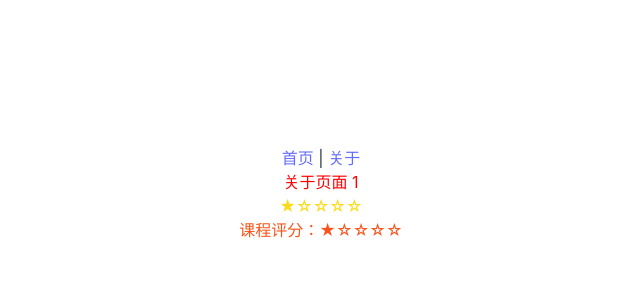
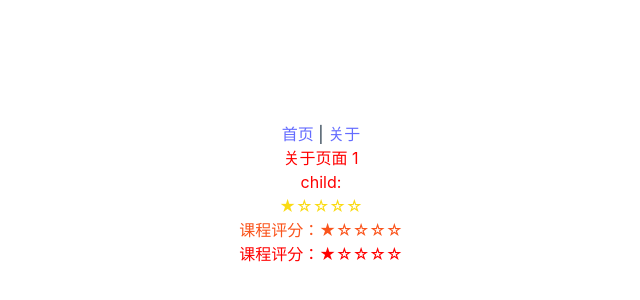
Before and after one commit to liuwenlong916/geek-admin, a Vue app: page /#/about in a window 1280 px wide. Shown: the part 206-506 px from the top of the page, without its empty margins (319-959 px from the left). Built offline with nearby package versions, Linux system fonts and the light colour scheme.

Commit message:
mini-vuex

```diff
--- /dev/null
+++ b/src/components/Count/child.vue
@@ -0,0 +1,14 @@
+<template>
+  <div>child:{{ count }}</div>
+</template>
+
+<script setup>
+import { computed } from 'vue'
+// import { useStore } from 'vuex'
+import { useStore } from '../../store/gvuex'
+let store = useStore()
+let count = computed(() => {
+  return store.state.count
+})
+</script>
+<style scoped></style>
--- /dev/null
+++ b/src/components/Count/parent.vue
@@ -0,0 +1,18 @@
+<template>
+  <div @click="add">{{ count }}</div>
+</template>
+
+<script setup>
+import { computed } from 'vue'
+// import { useStore } from 'vuex'
+import { useStore } from '../../store/gvuex'
+
+let store = useStore()
+// let count = store.state.count
+// 响应式
+let count = computed(() => store.state.count)
+function add() {
+  store.commit('add')
+}
+</script>
+<style scoped></style>
--- /dev/null
+++ b/src/components/Rate/MyRate.vue
@@ -0,0 +1,37 @@
+<template>
+  <div>
+    <slot></slot>
+    <span
+      v-for="item in 5"
+      :key="item"
+      @mouseover="mouseOver(item)"
+      @mouseout="mouseOut"
+      @click="onRate(item)"
+    >
+      {{ rate >= item ? '★' : '☆' }}
+    </span>
+  </div>
+</template>
+
+<script setup>
+import { ref, defineProps, defineEmits } from 'vue'
+let props = defineProps({
+  modelValue: Number
+})
+
+let rate = ref(props.modelValue)
+
+function mouseOver(i) {
+  rate.value = i
+}
+
+function mouseOut() {
+  rate.value = props.modelValue
+}
+
+let emits = defineEmits(['update:modelValue'])
+function onRate(i) {
+  emits('update:modelValue', i)
+}
+</script>
+<style scoped></style>
--- a/src/main.js
+++ b/src/main.js
@@ -2,6 +2,8 @@ import { createApp } from 'vue'
 import './style.css'
 import App from './App.vue'
 import router from './router/index'
-createApp(App).use(router).mount('#app')
+import store from './store/index'
+// import store from '../src/store/gvuex'
+createApp(App).use(router).use(store).mount('#app')
 
 //TODO: 代码格式化 git
--- a/src/pages/About.vue
+++ b/src/pages/About.vue
@@ -1,14 +1,20 @@
 <template>
   <div>关于页面 {{ score }}</div>
+  <Parent></Parent>
+  <Child></Child>
   <rate-easy :value="1" thema="yellow"></rate-easy>
   <!-- <rate :value="score" @update-rate="updateRate">课程评分：</rate> -->
   <rate v-model="score">课程评分：</rate>
+  <my-rate v-model="score">课程评分：</my-rate>
 </template>
 
 <script setup>
 import { ref } from 'vue'
 import Rate from '../components/Rate/index.vue'
+import MyRate from '../components/Rate/MyRate.vue'
 import RateEasy from '../components/Rate/RateEasy.vue'
+import Parent from '../components/Count/parent.vue'
+import Child from '../components/Count/child.vue'
 // let a = ref('1')
 let score = ref(1)
 // function updateRate(value) {
--- a/src/pages/Home.vue
+++ b/src/pages/Home.vue
@@ -15,3 +15,4 @@ import useMouse from '../utils/mouse'
 const { toggle } = useFullscreen()
 const { x, y } = useMouse()
 </script>
+<style scoped></style>
--- /dev/null
+++ b/src/store/gvuex.js
@@ -0,0 +1,39 @@
+import { inject, reactive } from 'vue'
+
+const STORE_KEY = '__store__'
+function createStore(options) {
+  return new Store(options)
+}
+
+function useStore() {
+  return inject(STORE_KEY)
+}
+
+class Store {
+  constructor(options) {
+    this.$options = options
+    //判断state类型
+    console.log(typeof options.state)
+    this._state = reactive({
+      data: typeof options.state == 'function' ? options.state() : options.state
+    })
+    this._mutations = options.mutations
+  }
+  get state() {
+    return this._state.data
+  }
+  get test() {
+    return 'a'
+  }
+
+  commit(type, payload) {
+    const entry = this._mutations[type]
+    entry && entry(this.state, payload)
+  }
+
+  install(app) {
+    app.provide(STORE_KEY, this)
+  }
+}
+
+export { createStore, useStore }
--- /dev/null
+++ b/src/store/index.js
@@ -0,0 +1,18 @@
+// import { createStore } from 'vuex'
+import { createStore } from './gvuex'
+
+const store = createStore({
+  // state() {
+  //   return {
+  //     count: 1
+  //   }
+  // },
+  state: 1,
+  mutations: {
+    add(state) {
+      state.count++
+    }
+  }
+})
+
+export default store
```
